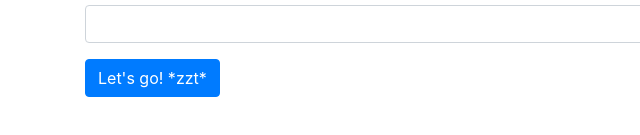
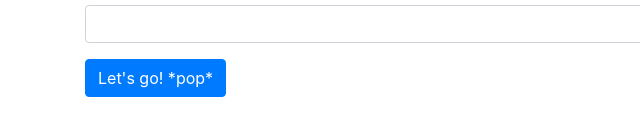
Before and after one commit to jeffchiudev/robogers-neighborhood, a plain HTML site: page index.html in a window 1280 px wide. Shown: the part 283-418 px from the top of the page, 0-640 px from the left. Drawn offline with Linux system fonts and the light colour scheme.

Commit message:
fix errors in README.md file

```diff
--- a/index.html
+++ b/index.html
@@ -21,7 +21,7 @@
           <label for="number">Any old Number if you please!</label>
           <input id="number" class="form-control" type="number" required>
         </div>
-        <button type="submit" class="btn btn-primary">Let's go! *zzt*</button>
+        <button type="submit" class="btn btn-primary">Let's go! *pop*</button>
       </form>
     </div>
 
```
Also changed, not shown: 1 other file.
